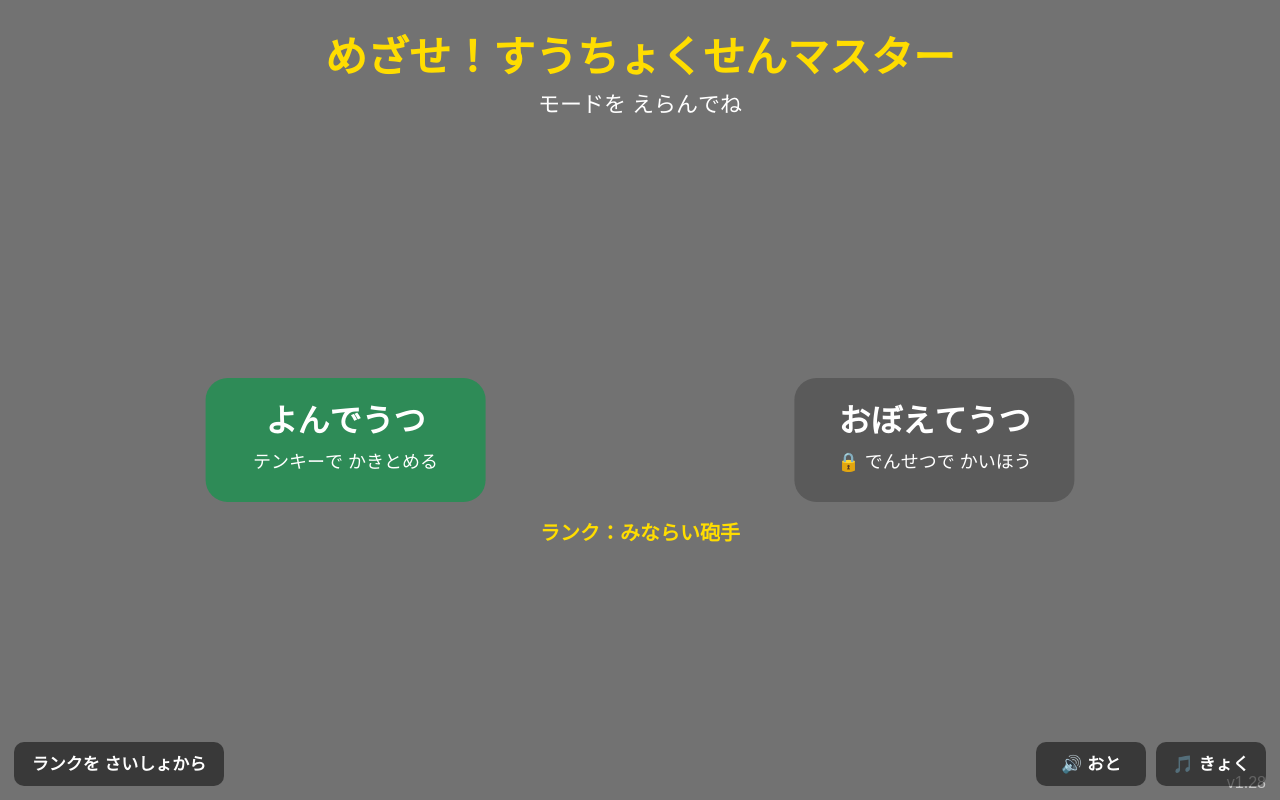
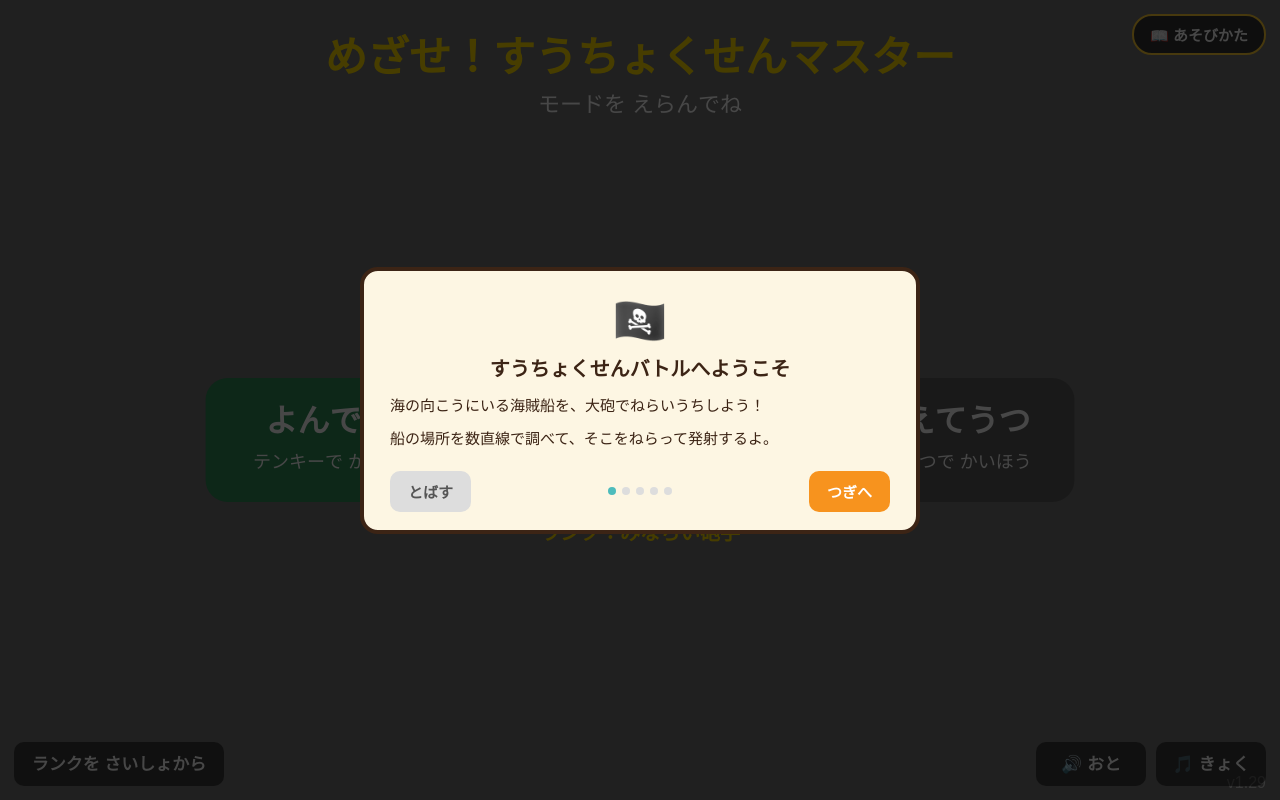
Before and after one commit to pokopy-talkpapa/suuchokusen-battle, a website with bundled scripts: page index.html in a window 1280 px wide. Built offline with nearby package versions, Linux system fonts and the light colour scheme.

Commit message:
v1.29: でんせつズームを一段階ずつ戻る方式に変更＆初回チュートリアルを追加
- でんせつステージの数直線ズームで、最奥からタップした時に全体表示へ一気に戻さず、
  一段階ずつ手前に戻るように変更(10の部屋→100の部屋→全体)
- 初回プレイ時に自動表示するチュートリアルを追加(あそびかたの5枚スライド)
- タイトル画面右上の「あそびかた」ボタンからいつでも再表示可能

```diff
--- a/index.html
+++ b/index.html
@@ -102,6 +102,72 @@
     @media (orientation: portrait) {
       #rotate-overlay { display: flex; }
     }
+    #tutorial-open-btn {
+      position: absolute;
+      z-index: 12;
+      top: calc(14px + env(safe-area-inset-top));
+      right: calc(14px + env(safe-area-inset-right));
+      font-size: 15px;
+      font-weight: bold;
+      color: #fff;
+      background: rgba(0,0,0,0.55);
+      border: 2px solid #ffcc33;
+      border-radius: 20px;
+      padding: 8px 16px;
+      cursor: pointer;
+      touch-action: manipulation;
+      display: none;
+    }
+    #tutorial-open-btn.visible { display: block; }
+    #tutorial-overlay {
+      position: absolute;
+      inset: 0;
+      z-index: 50;
+      background: rgba(0,0,0,0.72);
+      display: none;
+      align-items: center;
+      justify-content: center;
+      touch-action: none;
+    }
+    #tutorial-overlay.visible { display: flex; }
+    .tutorial-card {
+      width: min(560px, 88vw);
+      max-height: 84vh;
+      overflow-y: auto;
+      background: #fdf6e3;
+      border: 4px solid #3C2415;
+      border-radius: 18px;
+      padding: 24px 26px 18px;
+      color: #3C2415;
+    }
+    .tutorial-slide { display: none; }
+    .tutorial-slide.active { display: block; }
+    .tutorial-slide .tutorial-icon { font-size: 44px; text-align: center; margin-bottom: 6px; }
+    .tutorial-slide h2 { font-size: 20px; text-align: center; margin-bottom: 12px; }
+    .tutorial-slide p { font-size: 15px; line-height: 1.7; margin-bottom: 8px; }
+    .tutorial-nav {
+      display: flex;
+      align-items: center;
+      justify-content: space-between;
+      margin-top: 18px;
+    }
+    .tutorial-nav button {
+      font-size: 15px;
+      font-weight: bold;
+      border: none;
+      border-radius: 10px;
+      padding: 10px 18px;
+      cursor: pointer;
+      touch-action: manipulation;
+    }
+    #tutorial-skip { background: #ddd; color: #555; }
+    #tutorial-next { background: #F7931E; color: #fff; }
+    .tutorial-dots { display: flex; gap: 6px; }
+    .tutorial-dots span {
+      width: 8px; height: 8px; border-radius: 50%;
+      background: #ddd;
+    }
+    .tutorial-dots span.active { background: #4DBCBC; }
   </style>
 </head>
 <body>
@@ -122,6 +188,47 @@
       <button data-digit="0">0</button>
       <button id="btn-ok">OK</button>
     </div>
+    <button id="tutorial-open-btn">📖 あそびかた</button>
+    <div id="tutorial-overlay">
+      <div class="tutorial-card">
+        <div class="tutorial-slide active" data-slide="0">
+          <div class="tutorial-icon">🏴‍☠️</div>
+          <h2>すうちょくせんバトルへようこそ</h2>
+          <p>海の向こうにいる海賊船を、大砲でねらいうちしよう！</p>
+          <p>船の場所を数直線で調べて、そこをねらって発射するよ。</p>
+        </div>
+        <div class="tutorial-slide" data-slide="1">
+          <div class="tutorial-icon">🔭</div>
+          <h2>①船の場所をしらべる</h2>
+          <p>双眼鏡で数直線をのぞいて、海賊船がどこにいるか数字で読み取ろう。</p>
+          <p>数直線をタップすると、その場所がズームして読みやすくなるよ。</p>
+        </div>
+        <div class="tutorial-slide" data-slide="2">
+          <div class="tutorial-icon">💣</div>
+          <h2>②ねらって発射！</h2>
+          <p>読み取った数字のところに大砲をあわせて、指でひっぱって発射しよう。</p>
+          <p>船にピタッと命中すれば高得点だよ。</p>
+        </div>
+        <div class="tutorial-slide" data-slide="3">
+          <div class="tutorial-icon">⭐</div>
+          <h2>③れんぞく命中でランクアップ</h2>
+          <p>3回れんぞくで命中すると「いっちょまえ」に、6回で「でんせつ」にランクアップ！</p>
+          <p>ランクが上がるほど数直線がくわしくなって、むずかしくなるよ。</p>
+        </div>
+        <div class="tutorial-slide" data-slide="4">
+          <div class="tutorial-icon">🎉</div>
+          <h2>さあ、はじめよう！</h2>
+          <p>あそびかたは、タイトル画面右上の「📖 あそびかた」ボタンからいつでも見られるよ。</p>
+        </div>
+        <div class="tutorial-nav">
+          <button id="tutorial-skip">とばす</button>
+          <div class="tutorial-dots">
+            <span data-dot="0"></span><span data-dot="1"></span><span data-dot="2"></span><span data-dot="3"></span><span data-dot="4"></span>
+          </div>
+          <button id="tutorial-next">つぎへ</button>
+        </div>
+      </div>
+    </div>
     <div id="rotate-overlay">
       <div class="rotate-inner">
         <div class="rotate-icon">📱</div>
--- a/js/config.js
+++ b/js/config.js
@@ -1,5 +1,5 @@
 // js/config.js
-export const VERSION = 'v1.28'
+export const VERSION = 'v1.29'
 
 export const CONFIG = {
   RULER: {
--- a/js/game.js
+++ b/js/game.js
@@ -11,6 +11,7 @@ import { Renderer } from './renderer.js'
 import { currentStage, stageIndexFromMaxLevel, rankInfo } from './stage.js'
 import { calcShotScore, ScoreState } from './score.js'
 import { AudioManager } from './audio.js'
+import { Tutorial } from './tutorial.js'
 
 function easeOutCubic(t) { return 1 - Math.pow(1 - t, 3) }
 function lerp(a, b, t) { return a + (b - a) * t }
@@ -25,6 +26,8 @@ class Game {
     this._score    = ScoreState.load(CONFIG.SCORE)
     this._audio    = AudioManager.load()
     this._numpad.onPress(() => this._audio.play('tap'))
+    this._tutorial = new Tutorial()
+    this._tutorial.onClose(() => this._audio.play('tap'))
 
     this._mode            = 'beginner'
     this._phase           = 'TITLE'
@@ -79,6 +82,8 @@ class Game {
     this._canvas.addEventListener('touchstart', this._recordPress, { passive: true })
     this._canvas.addEventListener('mousedown',  this._recordPress)
     this._addTitleListeners()
+    this._tutorial.setOpenButtonVisible(true) // 起動時はTITLE表示中
+    if (!this._tutorial.hasSeen()) this._tutorial.show()
   }
 
   _addTitleListeners() {
@@ -332,6 +337,7 @@ class Game {
 
   _startMeasure() {
     this._phase = 'MEASURE'
+    this._tutorial.setOpenButtonVisible(false)
     this._audio.startBgm() // 既に鳴っていれば何もしない（タイトル復帰後の再開も兼ねる）
     // 段階＝連続命中ランク（両モード共通）。モードは「入力のしかた」だけの違い。
     this._stageIndex = stageIndexFromMaxLevel(this._unlock.maxLevel, CONFIG)
@@ -413,7 +419,8 @@ class Game {
   }
 
   // 数直線の帯（上下120px）へのタップだけズーム扱い。処理したら true。
-  // 段階ズーム：全体(1000)→100の部屋→(でんせつのみ)10の部屋。いちばん奥でもう一度タップ→全体へ戻る。
+  // 段階ズーム：全体(1000)→100の部屋→(でんせつのみ)10の部屋。いちばん奥でもう一度タップ→
+  // 1段階だけ手前に戻る（でんせつなら10の部屋→100の部屋、100の部屋→全体）＝一気に全体へは戻さない。
   // 10の部屋を全体からいきなりタップで当てるのは無理なので、必ず100の部屋を経由する。
   _handleMeasureZoomTap(p) {
     const cv = this._canvas
@@ -422,8 +429,16 @@ class Game {
     this._audio.play('tap')
     const width = this._zoomMax - this._zoomMin
     if (width <= this._measureSpan) {
-      // いちばん奥まで来ている＝タップで全体に戻す（部屋を選び直せる）＝ズームアウト
-      this._animateZoomTo(CONFIG.RULER.MIN, CONFIG.RULER.MAX, 100)
+      // いちばん奥まで来ている＝タップで1段階だけ手前に戻す（部屋を選び直せる）＝ズームアウト
+      if (width < 100) {
+        // 10の部屋→100の部屋へ（今いた場所を含む100の部屋を復元）
+        const backSpan = 100
+        const min = Math.floor(this._zoomMin / backSpan) * backSpan
+        this._animateZoomTo(min, min + backSpan, 10)
+      } else {
+        // 100の部屋→全体へ（これより手前の中間段階はない）
+        this._animateZoomTo(CONFIG.RULER.MIN, CONFIG.RULER.MAX, 100)
+      }
       return true
     }
     const rsx = Math.round(cv.width * 0.155)
@@ -519,6 +534,7 @@ class Game {
     this._phase = 'TITLE'
     this._resetConfirm = false
     this._addTitleListeners()
+    this._tutorial.setOpenButtonVisible(true)
   }
 
   // 発射／ズームボタンの矩形（renderer.drawFrame と同じ式・単一の真実にするため共有計算）
--- /dev/null
+++ b/js/tutorial.js
@@ -0,0 +1,61 @@
+// js/tutorial.js
+const SEEN_KEY = 'suuchokusen_tutorial_seen_v1'
+
+export class Tutorial {
+  constructor() {
+    this._overlay  = document.getElementById('tutorial-overlay')
+    this._openBtn  = document.getElementById('tutorial-open-btn')
+    this._slides   = Array.from(document.querySelectorAll('.tutorial-slide'))
+    this._dots     = Array.from(document.querySelectorAll('.tutorial-dots span'))
+    this._nextBtn  = document.getElementById('tutorial-next')
+    this._skipBtn  = document.getElementById('tutorial-skip')
+    this._index    = 0
+    this._onClose  = null
+
+    this._nextBtn.addEventListener('click', () => this._advance())
+    this._skipBtn.addEventListener('click', () => this._close())
+    this._openBtn.addEventListener('click', () => this.show())
+  }
+
+  // 初回起動時だけ自動表示するかどうか（localStorageに記録済みなら false）
+  hasSeen() {
+    try { return localStorage.getItem(SEEN_KEY) === '1' } catch { return true }
+  }
+
+  markSeen() {
+    try { localStorage.setItem(SEEN_KEY, '1') } catch { /* private modeなど失敗しても致命的ではない */ }
+  }
+
+  onClose(cb) { this._onClose = cb }
+
+  // タイトル画面にいる間だけ「あそびかた」ボタンを出す
+  setOpenButtonVisible(visible) {
+    this._openBtn.classList.toggle('visible', visible)
+  }
+
+  show() {
+    this._index = 0
+    this._render()
+    this._overlay.classList.add('visible')
+  }
+
+  _advance() {
+    if (this._index >= this._slides.length - 1) { this._close(); return }
+    this._index += 1
+    this._render()
+  }
+
+  _close() {
+    this._overlay.classList.remove('visible')
+    this.markSeen()
+    if (this._onClose) this._onClose()
+  }
+
+  _render() {
+    this._slides.forEach((el, i) => el.classList.toggle('active', i === this._index))
+    this._dots.forEach((el, i) => el.classList.toggle('active', i === this._index))
+    const isLast = this._index === this._slides.length - 1
+    this._nextBtn.textContent = isLast ? 'はじめる' : 'つぎへ'
+    this._skipBtn.style.visibility = isLast ? 'hidden' : 'visible'
+  }
+}
```
